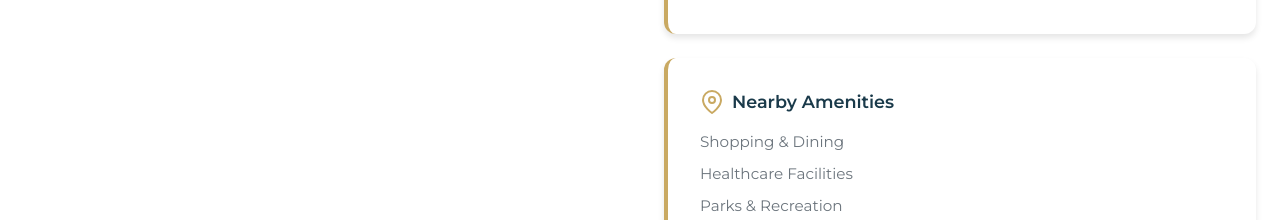
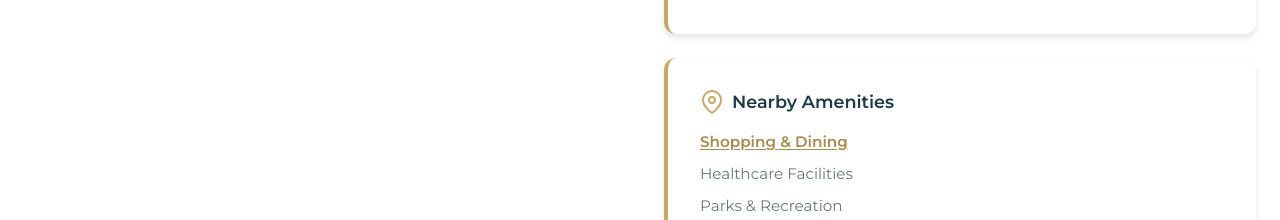
Before and after one commit to AdamMeeker/hidden-lakes-website, a plain HTML site: page index.html in a window 1280 px wide. Shown: the part 4060-4280 px from the top of the page. Drawn offline with Linux system fonts and the light colour scheme.

Commit message:
Link Shopping & Dining amenity to downtowniowacity.com

```diff
--- a/index.html
+++ b/index.html
@@ -346,7 +346,7 @@
                             Nearby Amenities
                         </h3>
                         <ul class="location-list">
-                            <li>Shopping & Dining</li>
+                            <li><a href="https://downtowniowacity.com" target="_blank" rel="noopener">Shopping & Dining</a></li>
                             <li>Healthcare Facilities</li>
                             <li>Parks & Recreation</li>
                             <li>Cultural Attractions</li>
```
